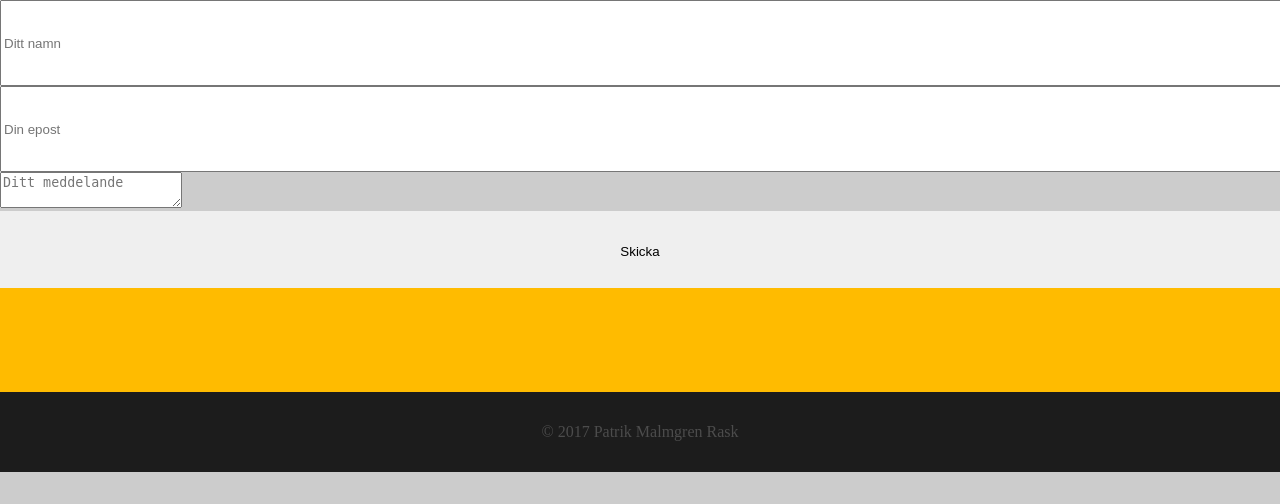
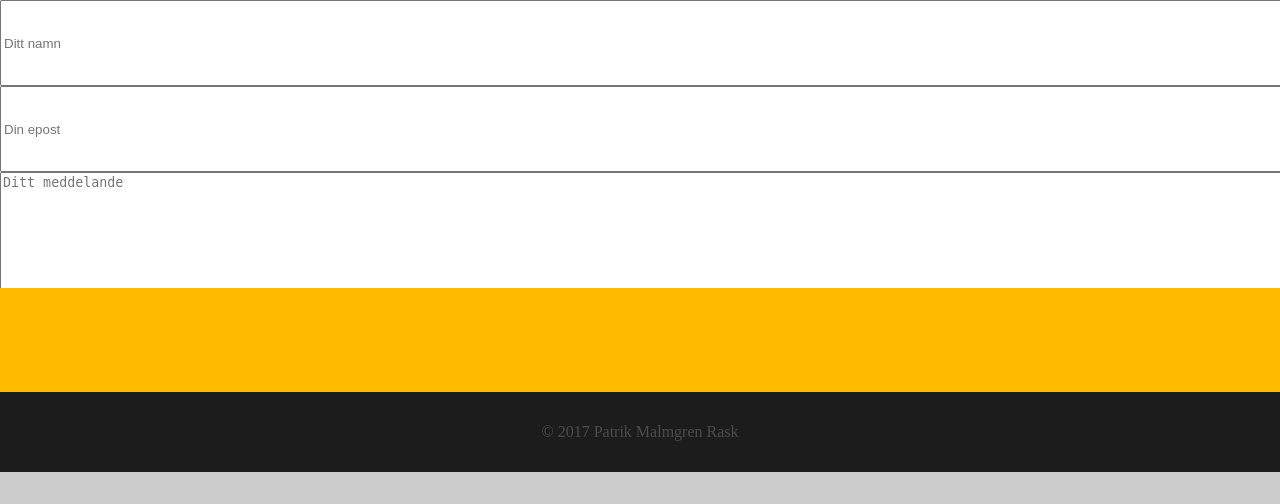
Before and after one commit to Patrikhbg87/site, a PHP site: page /contact.html in a window 1280 px wide. Shown: the part 328-832 px from the top of the page. Run offline with PHP 8.4, Linux system fonts and the light colour scheme; some libraries are stand-ins or nearby versions.

Commit message:
Update style.css

```diff
--- a/style.css
+++ b/style.css
@@ -205,6 +205,7 @@ margin-top:-10vh;
 
 #widget_contact{
 	width:100vw;
+	display:inline-block;
 }
 
 form{
@@ -214,6 +215,11 @@ form{
 form input{
 	width:100vw;
 	height:10vh;
+}
+
+#message{
+	width:100vw;
+	height:30vh;
 }
 
 #sendid{
```
